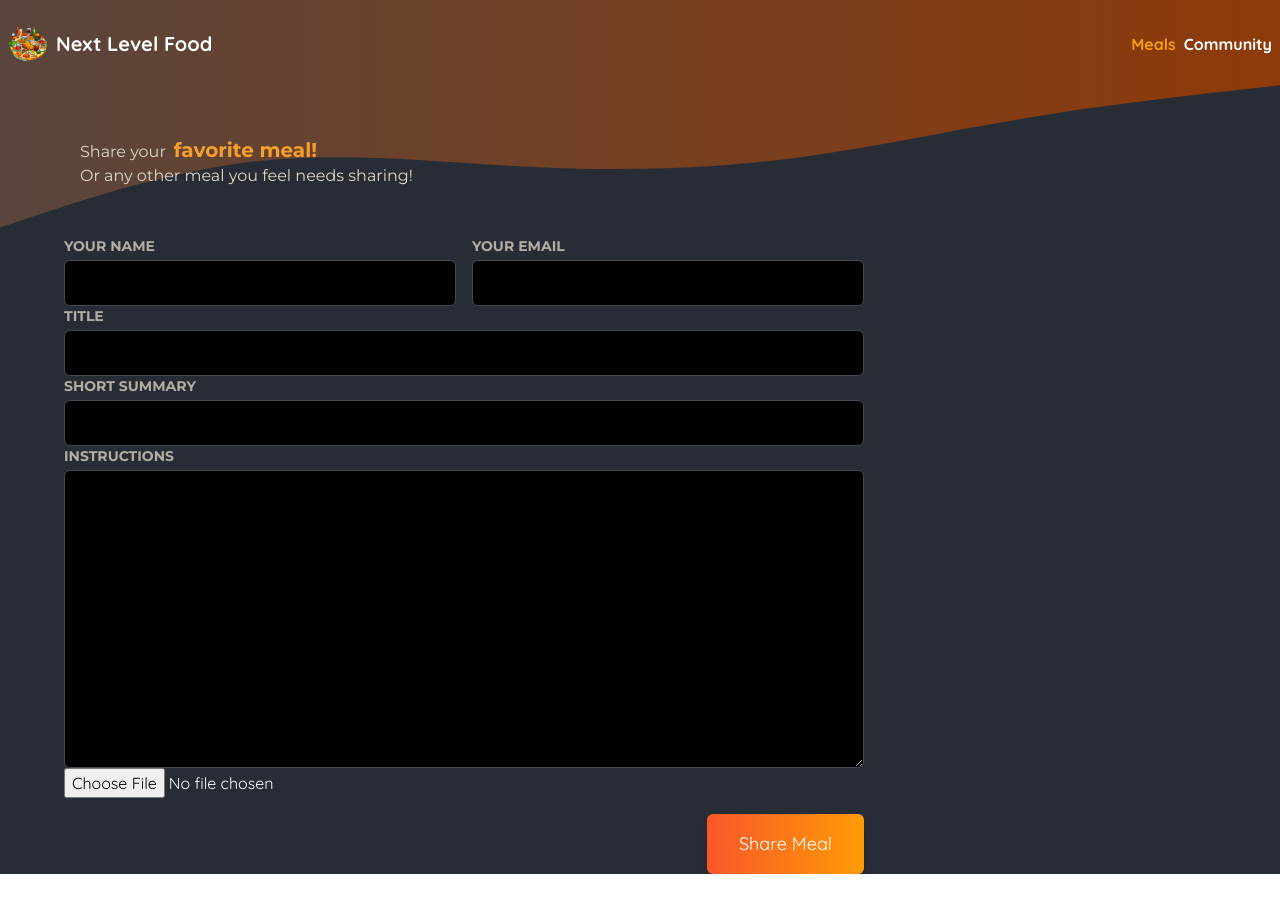
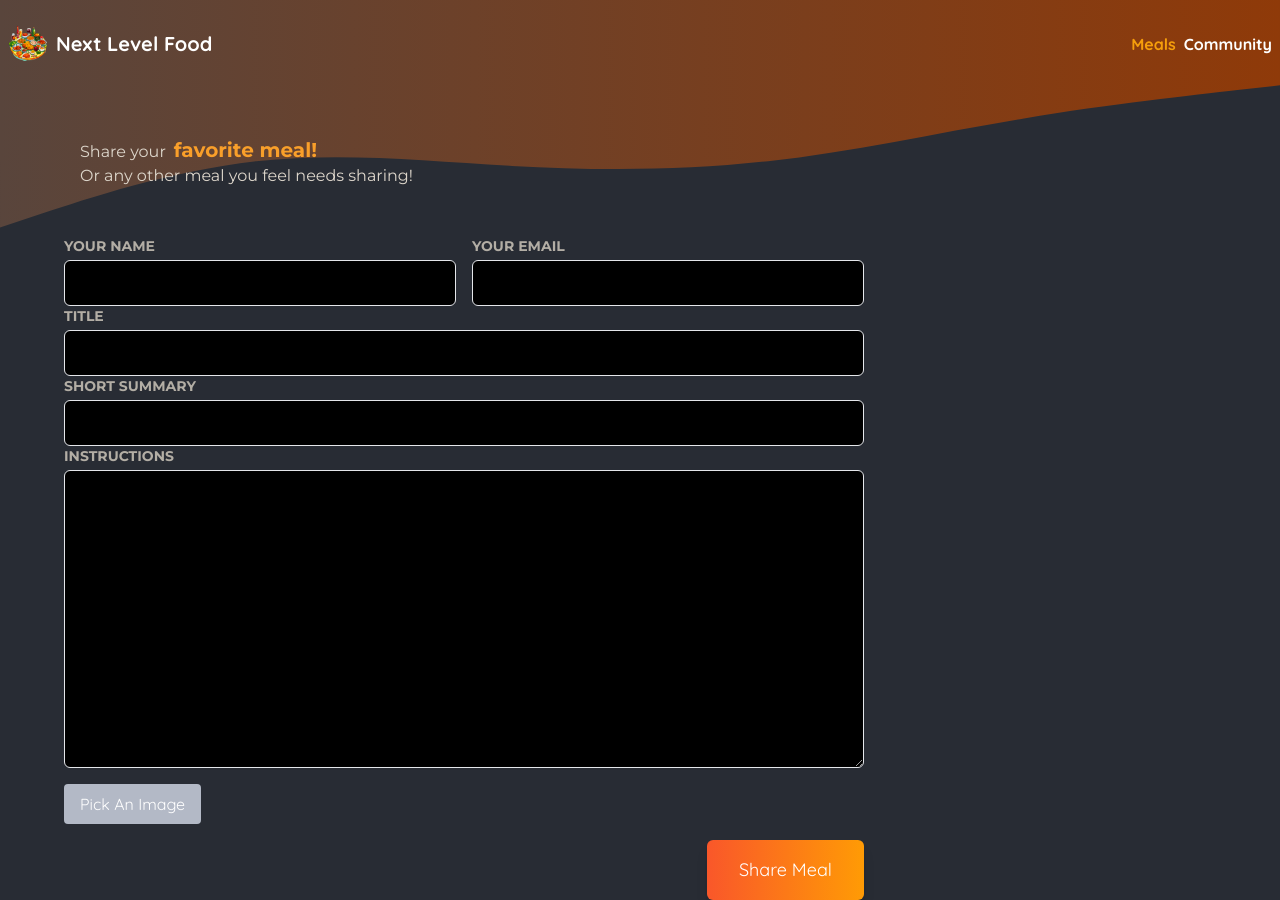
Before and after one commit to katesunday/next_app, a Next.js app: page /meals/share in a window 1280 px wide. Before the commit the page ends 874 px from the top, so only its background shows below. Built offline with nearby package versions, Linux system fonts and the light colour scheme.

Commit message:
ImagePicker update

```diff
--- a/app/meals/share/page.tsx
+++ b/app/meals/share/page.tsx
@@ -7,7 +7,7 @@ function ShareMealsPage() {
       <header className="mx-20 my-12 w-[90%] max-w-[75rem] gap-12 font-primary text-neutral">
         <h1>
           Share your
-          <span className="rounded-md bg-clip-text px-2 py-1 text-xl font-bold text-orange">
+          <span className="text-orange rounded-md bg-clip-text px-2 py-1 text-xl font-bold">
             favorite meal!
           </span>
         </h1>
@@ -18,13 +18,13 @@ function ShareMealsPage() {
           <div className="flex gap-4">
             <p className="w-full">
               <label
-                className="mb-1 block font-primary text-sm font-bold uppercase text-light_beige"
+                className="text-light_beige mb-1 block font-primary text-sm font-bold uppercase"
                 htmlFor="name"
               >
                 Your name
               </label>
               <input
-                className="border-1 block w-full rounded-md border border-dark_grey bg-black px-4 py-2 font-primary text-xl text-neutral focus:bg-dark focus:outline-orange"
+                className="border-1 border-dark_grey focus:bg-dark focus:outline-orange block w-full rounded-md border bg-black px-4 py-2 font-primary text-xl text-neutral"
                 type="text"
                 id="name"
                 name="name"
@@ -33,13 +33,13 @@ function ShareMealsPage() {
             </p>
             <p className="w-full">
               <label
-                className="mb-1 block font-primary text-sm font-bold uppercase text-light_beige"
+                className="text-light_beige mb-1 block font-primary text-sm font-bold uppercase"
                 htmlFor="email"
               >
                 Your email
               </label>
               <input
-                className="border-1 block w-full rounded-md border border-dark_grey bg-black px-4 py-2 font-primary text-xl text-neutral focus:bg-dark focus:outline-orange"
+                className="border-1 border-dark_grey focus:bg-dark focus:outline-orange block w-full rounded-md border bg-black px-4 py-2 font-primary text-xl text-neutral"
                 type="email"
                 id="email"
                 name="email"
@@ -49,13 +49,13 @@ function ShareMealsPage() {
           </div>
           <p className="w-full">
             <label
-              className="mb-1 block font-primary text-sm font-bold uppercase text-light_beige"
+              className="text-light_beige mb-1 block font-primary text-sm font-bold uppercase"
               htmlFor="title"
             >
               Title
             </label>
             <input
-              className="border-1 block w-full rounded-md border border-dark_grey bg-black px-4 py-2 font-primary text-xl text-neutral focus:bg-dark focus:outline-orange"
+              className="border-1 border-dark_grey focus:bg-dark focus:outline-orange block w-full rounded-md border bg-black px-4 py-2 font-primary text-xl text-neutral"
               type="text"
               id="title"
               name="title"
@@ -64,13 +64,13 @@ function ShareMealsPage() {
           </p>
           <p className="w-full">
             <label
-              className="mb-1 block font-primary text-sm font-bold uppercase text-light_beige"
+              className="text-light_beige mb-1 block font-primary text-sm font-bold uppercase"
               htmlFor="summary"
             >
               Short Summary
             </label>
             <input
-              className="border-1 block w-full rounded-md border border-dark_grey bg-black px-4 py-2 font-primary text-xl text-neutral focus:bg-dark focus:outline-orange"
+              className="border-1 border-dark_grey focus:bg-dark focus:outline-orange block w-full rounded-md border bg-black px-4 py-2 font-primary text-xl text-neutral"
               type="text"
               id="summary"
               name="summary"
@@ -79,20 +79,20 @@ function ShareMealsPage() {
           </p>
           <p className="w-full">
             <label
-              className="mb-1 block font-primary text-sm font-bold uppercase text-light_beige"
+              className="text-light_beige mb-1 block font-primary text-sm font-bold uppercase"
               htmlFor="instructions"
             >
               Instructions
             </label>
             <textarea
-              className="border-1 block w-full rounded-md border border-dark_grey bg-black px-4 py-2 font-primary text-xl text-neutral focus:bg-dark focus:outline-orange"
+              className="border-1 border-dark_grey focus:bg-dark focus:outline-orange block w-full rounded-md border bg-black px-4 py-2 font-primary text-xl text-neutral"
               id="instructions"
               name="instructions"
               rows={10}
               required
             ></textarea>
           </p>
-          <ImagePicker />
+          <ImagePicker name="name" />
           <p className="text-right">
             <button
               className="disabled:cursor-not-allowedcursor-pointer rounded-md border-0 border-none px-8 py-4 text-lg text-inherit text-white shadow-lg bg-gradient-link hover:bg-gradient-link focus:outline-none focus:ring-2 disabled:bg-gray-300 disabled:text-gray-400"
--- a/components/meals/ImagePicker.tsx
+++ b/components/meals/ImagePicker.tsx
@@ -1,16 +1,30 @@
-import React from 'react';
+'use client';
+import React, { useRef } from 'react';
 
-function ImagePicker({ label, name }: { label: string; name: string }) {
+function ImagePicker({ label, name }: { label?: string; name: string }) {
+  const ref = useRef<HTMLInputElement>(null);
+  const handleClick = () => {
+    ref.current?.click();
+  };
   return (
     <div>
       <label htmlFor="image">{label}</label>
       <div className="mb-4 flex items-start gap-8">
         <input
+          ref={ref}
+          className="hidden"
           type="file"
           id="image"
           accept="image/png, image/jpeg"
           name={name}
         />
+        <button
+          className="bg-grey-30 hover:bg-grey-50 mt-4 cursor-pointer rounded border-0 px-4 py-2 text-inherit"
+          type="button"
+          onClick={handleClick}
+        >
+          Pick An Image
+        </button>
       </div>
     </div>
   );
--- a/tailwind.config.ts
+++ b/tailwind.config.ts
@@ -15,9 +15,14 @@ export default {
         beige: '#cfa69b',
         dark_beige: '#6e6464',
         light_beige: '#b3aea5',
-        dark_grey: '#454952',
         orange: '#f99f2a',
         dark: '#1f252d',
+
+        grey: {
+          30: '#b3b9c6',
+          50: '#a4abb9',
+          100: '#454952',
+        },
       },
       fontFamily: {
         primary: ['Montserrat', 'sans-serif'],
```
